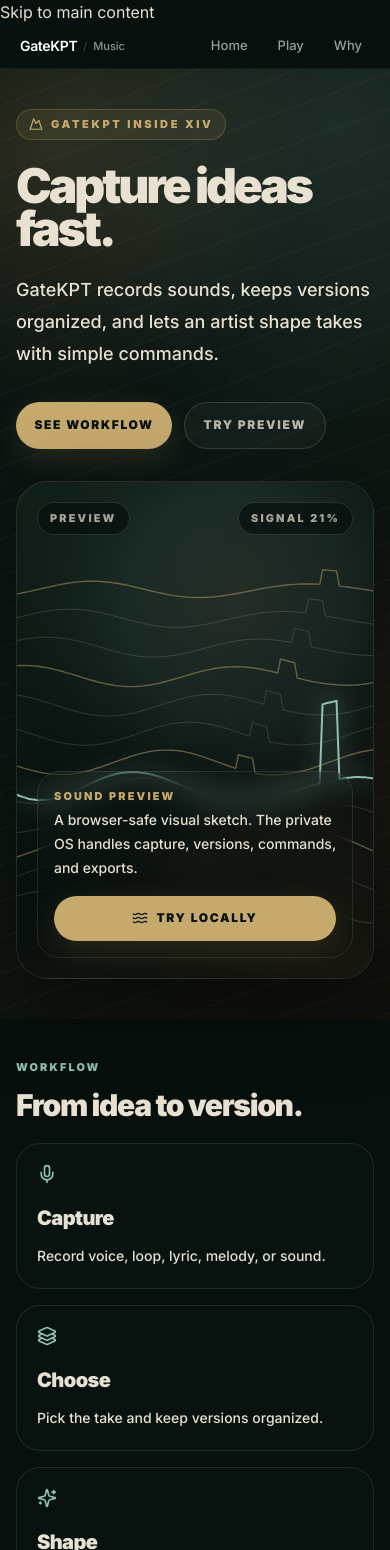
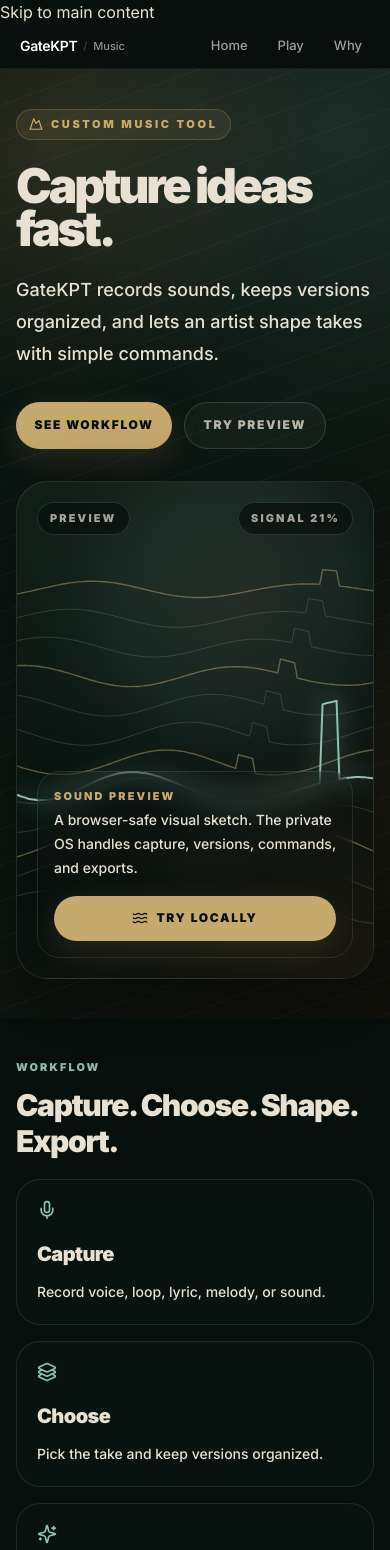
Before and after one commit to marcelozap/gateKPT, a Next.js app: page / in a window 390 px wide. Shown: the top 1550 px of the page. Built offline with nearby package versions, Linux system fonts and the light colour scheme; no server answers.

Commit message:
copy: tighten GateKPT public landing

```diff
--- a/src/gatekpt/GatekptLanding.tsx
+++ b/src/gatekpt/GatekptLanding.tsx
@@ -207,7 +207,7 @@
           <motion.div initial={{ opacity: 0, y: 16 }} animate={{ opacity: 1, y: 0 }} transition={{ duration: 0.55, ease: "easeOut" }}>
             <div className="mb-6 inline-flex items-center gap-2 rounded-full border border-[#c6a96d]/25 bg-[#c6a96d]/10 px-3 py-1.5 text-[11px] font-black uppercase tracking-[0.24em] text-[#c6a96d]">
               <Mountain className="h-3.5 w-3.5" />
-              GateKPT inside XIV
+              Custom music tool
             </div>
             <h1 className="max-w-4xl text-5xl font-black leading-[0.9] tracking-[-0.065em] sm:text-6xl lg:text-7xl">
               Capture ideas fast.
@@ -219,7 +219,7 @@
               <a href="#workflow" className="gk-button-primary">
                 See workflow
               </a>
-              <a href="#terrain" className="gk-button-secondary">
+              <a href="#preview" className="gk-button-secondary">
                 Try preview
               </a>
             </div>
@@ -236,7 +236,7 @@
           <div className="mb-5 flex flex-col gap-2 sm:flex-row sm:items-end sm:justify-between">
             <div>
               <p className="gk-label text-[#92bfb3]">Workflow</p>
-              <h2 className="mt-3 text-3xl font-black tracking-[-0.045em]">From idea to version.</h2>
+              <h2 className="mt-3 text-3xl font-black tracking-[-0.045em]">Capture. Choose. Shape. Export.</h2>
             </div>
           </div>
           <div className="grid gap-4 lg:grid-cols-5">
@@ -251,7 +251,7 @@
         </div>
       </section>
 
-      <section id="terrain" className="px-4 py-10 sm:px-6 lg:px-8">
+      <section id="preview" className="px-4 py-10 sm:px-6 lg:px-8">
         <div className="mx-auto grid max-w-7xl gap-5 lg:grid-cols-[0.82fr_1fr]">
           <div className="gk-panel p-6 sm:p-8">
             <p className="gk-label text-[#c6a96d]">Built for sessions</p>
```
